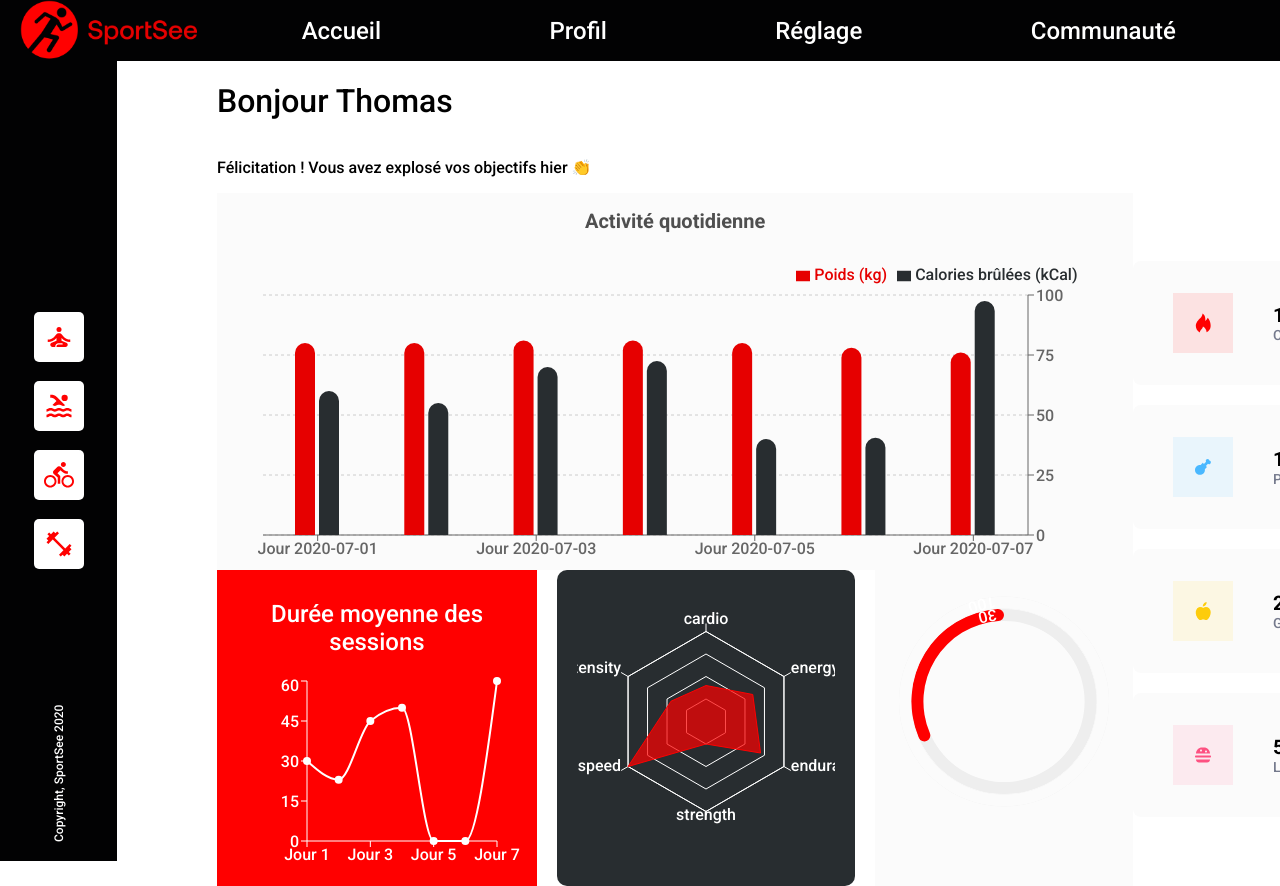
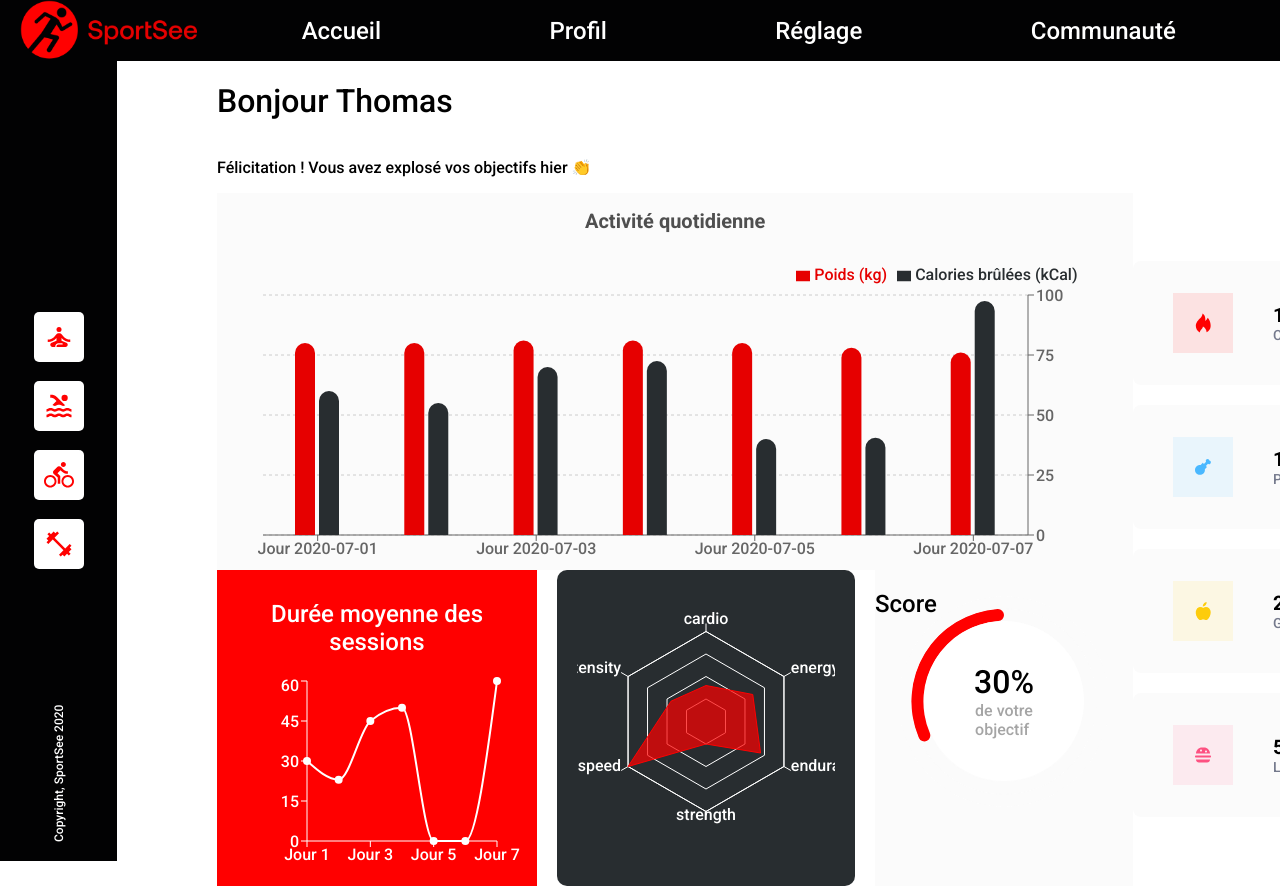
Before and after one commit to AugustinDmrt/SportSee, a React (Vite) app: page / in a window 1280 px wide. Shown: the top 886 px of the page. Built offline with nearby package versions, Linux system fonts and the light colour scheme.

Commit message:
Radialbarchart modif rajout du pourcentage à l'intérrieur

```diff
--- a/src/components/IntensityChart/IntensityChart.tsx
+++ b/src/components/IntensityChart/IntensityChart.tsx
@@ -30,7 +30,6 @@ const IntensityChart = () => {
       >
         <PolarGrid gridType="polygon" radialLines={false} stroke="#ffffff" />
         <PolarAngleAxis dataKey="subject" stroke="#ffffff" />{" "}
-        {/* Rétablissez la couleur de trait à "#ffffff" */}
         <PolarRadiusAxis
           angle={30}
           domain={[0, 150]}
--- a/src/components/ScoreChart/ScoreChart.sass
+++ b/src/components/ScoreChart/ScoreChart.sass
@@ -1,13 +1,29 @@
 .score-chart-container
   background-color: #FBFBFB
+  position: relative
 
-.score-text
-  font-size: 24px
-  fill: #ff0000
-  font-weight: bold
-  background-color: red
+.score-chart-title
+  position: absolute
 
+.score-chart-display
+  position: absolute
+  top: 16%
+  left: 50%
+  transform: translate(-50%)
+  background-color: #FFFFFF
+  border-radius: 50%
+  width: 160px
+  height: 160px
+  display: flex
+  flex-direction: column
+  align-items: center
+  justify-content: center
 
-.goal-text
-  font-size: 16px
-  fill: #ffffff
+.score-chart-value
+  font-size: 2rem
+  margin: 0
+
+.score-chart-text
+  font-size: 1rem
+  margin: 0
+  color: #A5A5A5
--- a/src/components/ScoreChart/ScoreChart.tsx
+++ b/src/components/ScoreChart/ScoreChart.tsx
@@ -18,6 +18,7 @@ const ScoreChart = () => {
 
   return (
     <div className="score-chart-container">
+      <h2 className="score-chart-title">Score</h2>
       <RadialBarChart
         width={258}
         height={263}
@@ -32,29 +33,20 @@ const ScoreChart = () => {
       >
         <RadialBar
           minAngle={15}
-          label={{ position: "insideStart", fill: "#fff" }}
-          background={{ fill: "#eee" }}
+          background={{ fill: "#FBFBFB" }}
           clockWise={true}
           dataKey="uv"
           fill="#ff0000"
           cornerRadius={50}
         />
-        {/* <Legend
-          iconSize={10}
-          layout="vertical"
-          verticalAlign="middle"
-          wrapperStyle={{
-            top: "50%",
-            right: "50%",
-            transform: "translate(50%, -50%)",
-            fontSize: "12px",
-          }}
-        /> */}
-        <div>
-          <p className="score-chart-title">Score</p>
-          <p className="score-chart-value">{data.score * 100}</p>
-        </div>
       </RadialBarChart>
+      <div className="score-chart-display">
+        <p className="score-chart-value">{data.score * 100}%</p>
+        <p className="score-chart-text">
+          de votre <br />
+          objectif
+        </p>
+      </div>
     </div>
   );
 };
```
